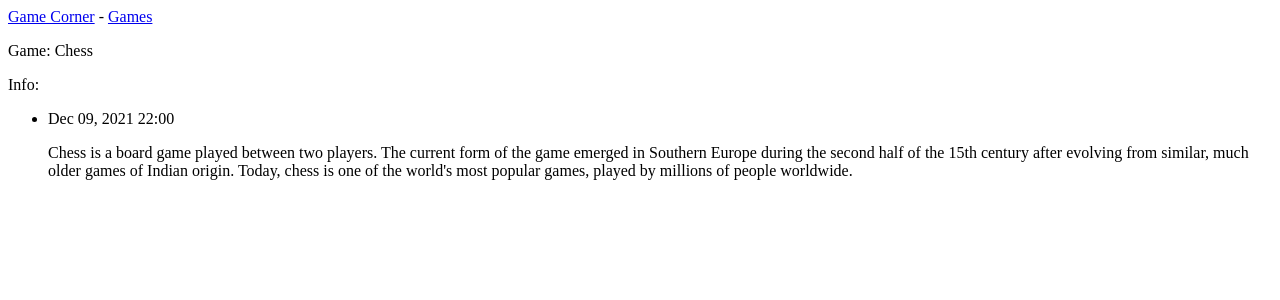
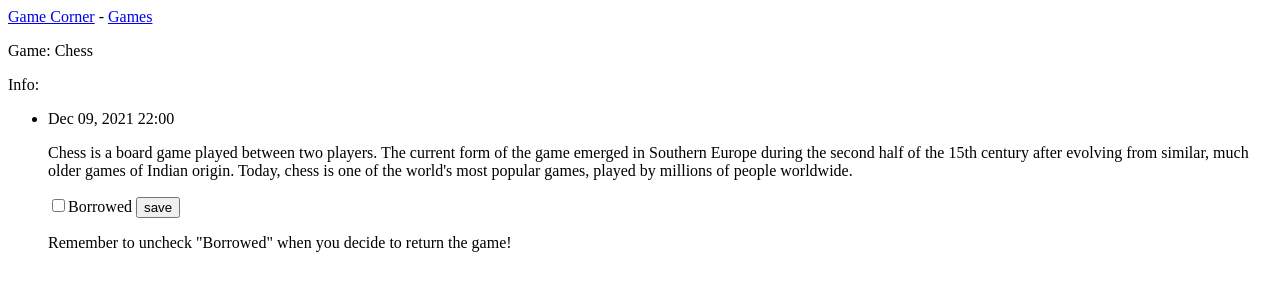
Before and after one commit to v1mis/gamecorner, a Django app: page /games/1/ in a window 1280 px wide. Shown: the top 300 px of the page. Run offline with Django 4.2, Linux system fonts and the light colour scheme; data comes from the database, SQL or seed files in the repository.

Commit message:
lainausfunktio

```diff
--- a/board_game_sites/templates/board_game_sites/game.html
+++ b/board_game_sites/templates/board_game_sites/game.html
@@ -11,6 +11,25 @@
         <p>{{ info.date_added|date:'M d, Y H:i' }}</p>
         <p>{{ info.text|linebreaks }}</p>
     </li>
+
+    <input type="checkbox" id="checkbox1">Borrowed</input>
+    <button type="button" onClick="save()">save</button>
+
+    <script>
+    //TALLENNUSFUNKTIO
+    function save() {
+	var checkbox = document.getElementById("checkbox1");
+    localStorage.setItem("checkbox1", checkbox.checked);
+}
+
+    //APPIA UUDELLEENKÄYNNISTETTÄESSÄ
+    var checked = JSON.parse(localStorage.getItem("checkbox1"));
+    document.getElementById("checkbox1").checked = checked;
+
+    </script>
+
+
+    <p>Remember to uncheck "Borrowed" when you decide to return the game!</p>
 {% empty %}
     <li>There is no information on this game yet!</li>
 {% endfor %}
```
